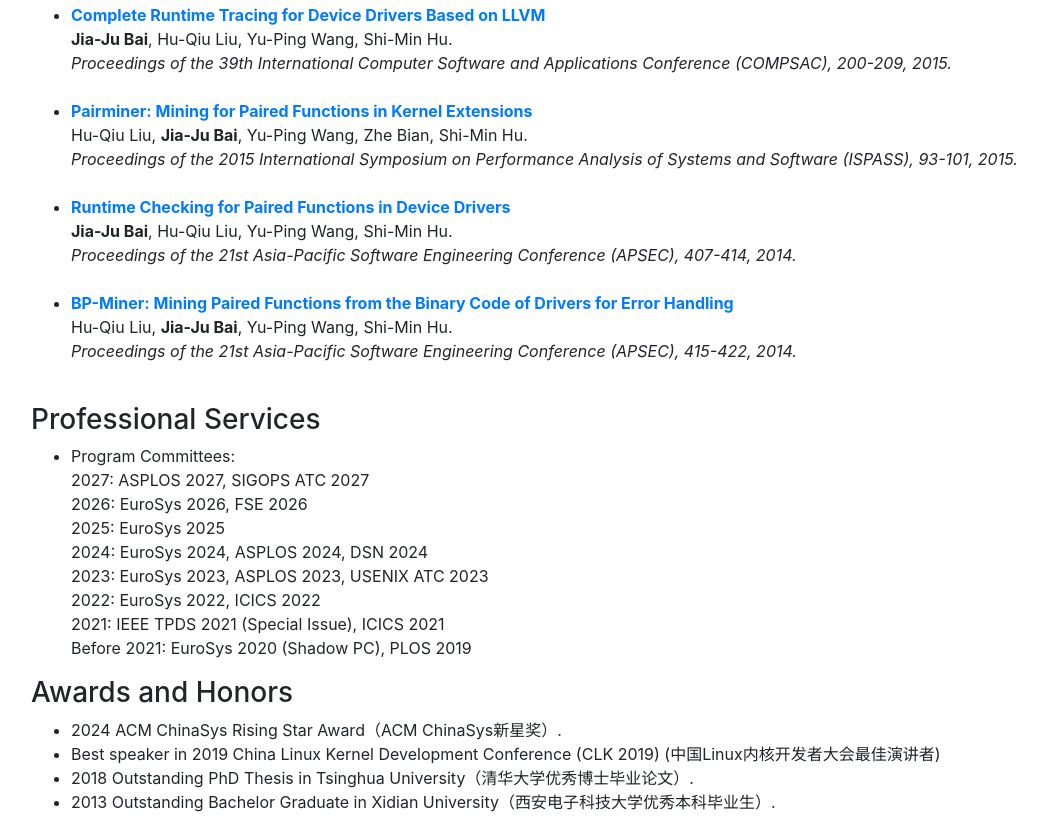
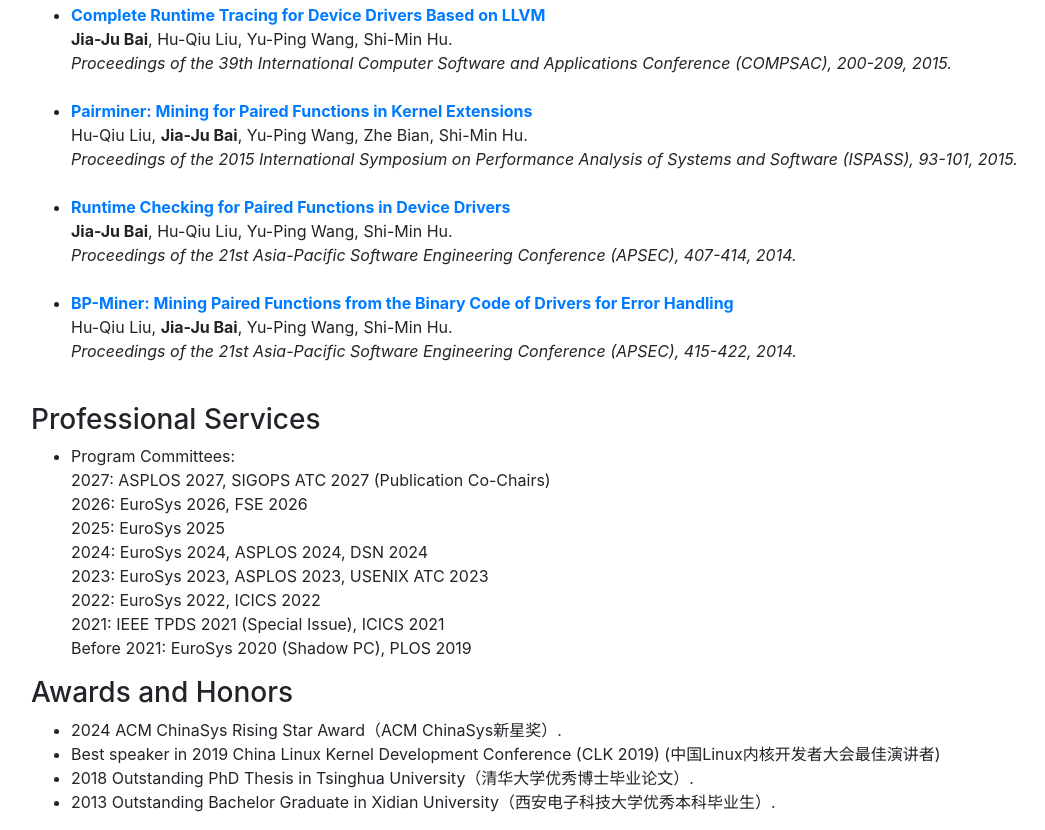
Before and after one commit to baijiaju/baijiaju.github.io, a plain HTML site: page index.html in a window 1280 px wide. Shown: the part 3850-4680 px from the top of the page, without its empty margins (54-1099 px from the left). Drawn offline with nearby package versions, Linux system fonts and the light colour scheme.

Commit message:
Update index.html

```diff
--- a/index.html
+++ b/index.html
@@ -243,7 +243,7 @@
 			</h3>
 			<ul>
 				<li> Program Committees:<br>
-					2027: ASPLOS 2027, SIGOPS ATC 2027<br>
+					2027: ASPLOS 2027, SIGOPS ATC 2027 (Publication Co-Chairs)<br>
 					2026: EuroSys 2026, FSE 2026<br>
 					2025: EuroSys 2025<br>
 					2024: EuroSys 2024, ASPLOS 2024, DSN 2024<br>
```
